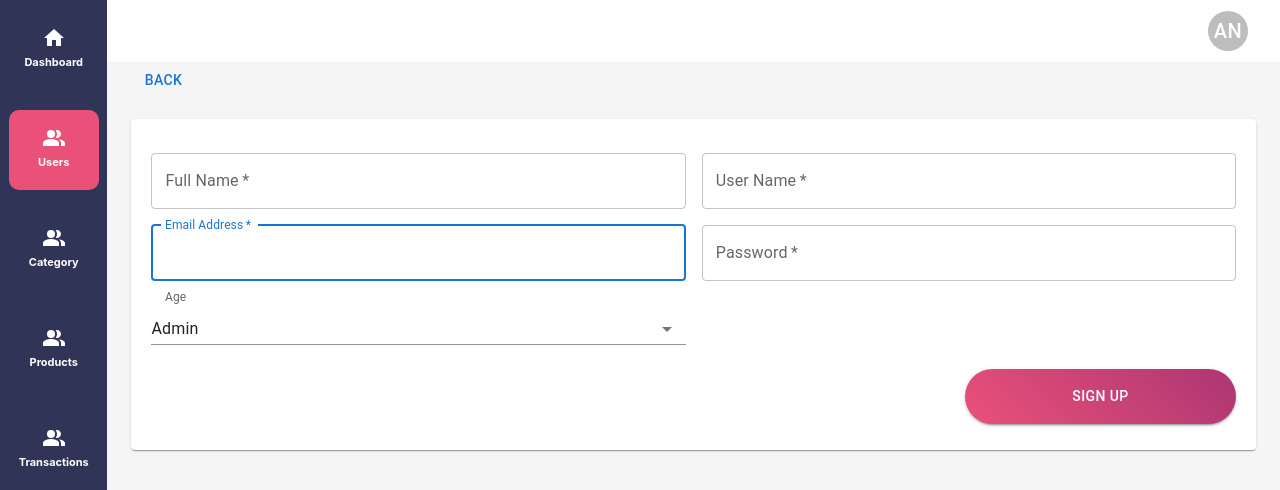
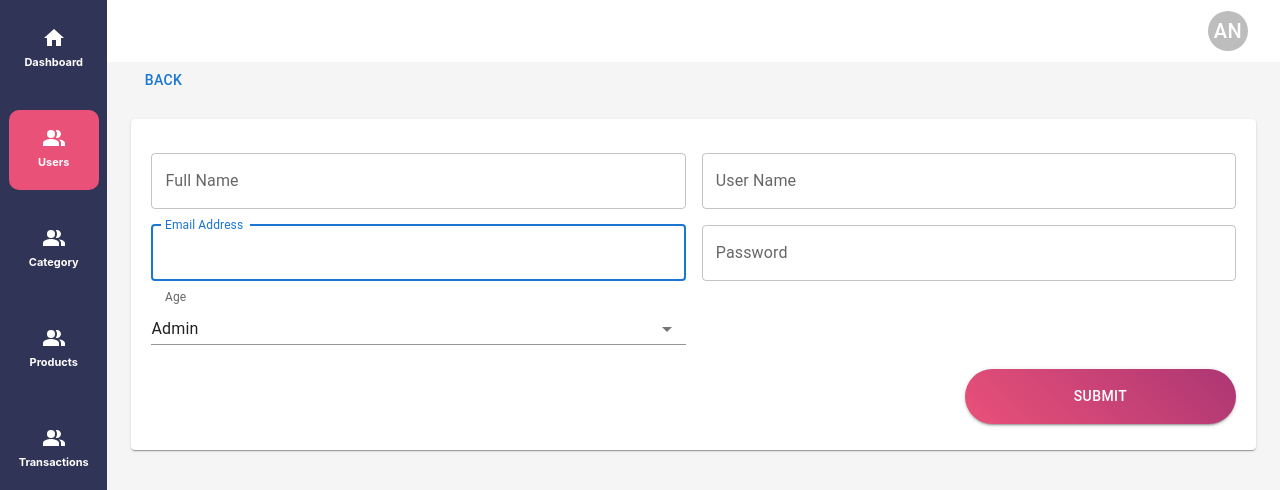
Before and after one commit to ankushthinknext/ecomm-v1, a React (Create React App) app: page /dashboard/users/new in a window 1280 px wide. Shown: the top 490 px of the page. Built offline with nearby package versions, Linux system fonts and the light colour scheme.

Commit message:
User creation done

```diff
--- a/package.json
+++ b/package.json
@@ -13,6 +13,7 @@
     "@testing-library/user-event": "^12.1.10",
     "axios": "^0.21.4",
     "chart.js": "^3.5.1",
+    "joi-browser": "^13.4.0",
     "moment": "^2.29.1",
     "query-string": "^4.3.4",
     "react": "^17.0.2",
--- a/src/components/UserForm.jsx
+++ b/src/components/UserForm.jsx
@@ -1,4 +1,4 @@
-import React from "react";
+import React, { useState } from "react";
 import Avatar from "@mui/material/Avatar";
 import Button from "@mui/material/Button";
 import CssBaseline from "@mui/material/CssBaseline";
@@ -13,8 +13,40 @@ import LockOutlinedIcon from "@mui/icons-material/LockOutlined";
 import Typography from "@mui/material/Typography";
 import Container from "@mui/material/Container";
 import { FormControl, InputLabel, NativeSelect } from "@mui/material";
+import axios from "../config/axiosConfig";
+import Joi from "joi-browser";
 
 const UserForm = ({ history }) => {
+	const [formData, setFormData] = useState({});
+	const [errors, setErrors] = useState(null);
+	const handleChange = (e) => {
+		setFormData({ ...formData, [e.target.name]: e.target.value });
+	};
+	console.log(errors);
+
+	const formSchema = {
+		username: Joi.string().min(7).max(30).required().label("User Name"),
+		fullname: Joi.string().min(3).max(30).required().label("Full Name"),
+		password: Joi.string().min(7).max(30).required().label("Password"),
+		role: Joi.string().min(3).max(30).required(),
+		email: Joi.string().email().min(7).max(30).required().label("Email"),
+	};
+	const handleSubmit = (e) => {
+		e.preventDefault();
+		//validatino
+		let result = Joi.validate(formData, formSchema, { abortEarly: false });
+		if (result.error) {
+			setErrors(result.error.details);
+		} else {
+			setErrors(null);
+			axios.post("user", formData);
+		}
+
+		//api call
+	};
+
+	console.log(formData);
+
 	return (
 		<div>
 			<Container component="main" maxWidth="lg">
@@ -25,55 +57,93 @@ const UserForm = ({ history }) => {
 					Back
 				</Button>
 				<Paper style={{ padding: "10px 20px", margin: "20px 0" }}>
+					<form onSubmit={handleSubmit} onChange={handleChange}>
 						<Box
 							sx={{
 								display: "flex",
 								flexDirection: "column",
 								alignItems: "center",
 							}}>
-						<Box component="form" noValidate sx={{ mt: 3 }}>
+							<Box noValidate sx={{ mt: 3 }}>
 								<Grid container spacing={2}>
 									<Grid item xs={12} sm={6}>
 										<TextField
 											autoComplete="fname"
 											name="fullname"
-										required
 											fullWidth
 											id="firstName"
 											label="Full Name"
 											autoFocus
+											error={
+												errors &&
+												errors.find((er) => er.context.key === "fullname")
+											}
+											helperText={
+												errors &&
+												errors.map(
+													(err) =>
+														err.context.key === "fullname" && err.message,
+												)
+											}
 										/>
 									</Grid>
 									<Grid item xs={12} sm={6}>
 										<TextField
-										required
 											fullWidth
-										id="lastName"
 											label="User Name"
 											name="username"
 											autoComplete="lname"
+											error={
+												errors &&
+												errors.find((er) => er.context.key === "username")
+											}
+											helperText={
+												errors &&
+												errors.map(
+													(err) =>
+														err.context.key === "username" && err.message,
+												)
+											}
 										/>
 									</Grid>
 									<Grid item xs={12} sm={6}>
 										<TextField
 											autoComplete="fname"
 											name="email"
-										required
 											fullWidth
-										id="firstName"
 											label="Email Address"
 											autoFocus
+											error={
+												errors &&
+												errors.find((er) => er.context.key === "email")
+											}
+											helperText={
+												errors &&
+												errors.map(
+													(err) => err.context.key === "email" && err.message,
+												)
+											}
 										/>
 									</Grid>
 									<Grid item xs={12} sm={6}>
 										<TextField
-										required
 											fullWidth
 											id="lastName"
 											label="Password"
 											type="password"
 											name="password"
 											autoComplete="Pa"
+											error={
+												errors &&
+												errors.find((er) => er.context.key === "password")
+											}
+											helperText={
+												errors &&
+												errors.map(
+													(err) =>
+														err.context.key === "password" && err.message,
+												)
+											}
 										/>
 									</Grid>
 									<Grid item xs={12} sm={6}>
@@ -100,12 +170,13 @@ const UserForm = ({ history }) => {
 											fullWidth
 											variant="contained"
 											sx={{ mt: 3, mb: 2 }}>
-										Sign Up
+											Submit
 										</Button>
 									</Grid>
 								</Grid>
 							</Box>
 						</Box>
+					</form>
 				</Paper>
 			</Container>
 		</div>
```
Also changed, not shown: 2 other files (tests, documents, lock files or other folders). Lines whose indentation alone changed are shown as unchanged.
